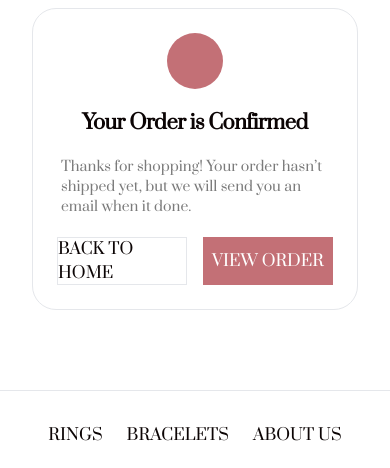
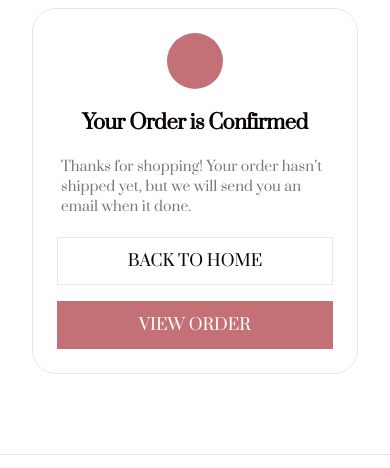
Before and after one commit to ReemMIhdeib/PearlGem_Jewellery_Ecommerce, a website: page Order Confirmed.html in a window 390 px wide. Shown: the part 216-684 px from the top of the page. Drawn offline with nearby package versions, Linux system fonts and the light colour scheme; a web font is replaced by a local one.

Commit message:
Add order confirmation page with success message and navigation actions

```diff
--- a/Order Confirmed.html
+++ b/Order Confirmed.html
@@ -111,7 +111,7 @@
          Confirmed</h2>
         <span class="text-sm ml-1 text-body text-gray-750">Thanks for shopping! Your order hasn’t shipped yet,
              but we will send you an email when it done.</span>
-        <div class="grid grid-cols-2 gap-4 w-full">
+        <div class="grid grid-rows-2 md:grid-rows-1 md:grid-cols-2 gap-4 w-full">
 
 
               <a href="index.html" class="border border-primary-500  h-12 w-full flex items-center  justify-center cursor-pointer  text-base text-primary-500 "> BACK TO HOME</a>
```
Also changed, not shown: assest/css/output.css.
